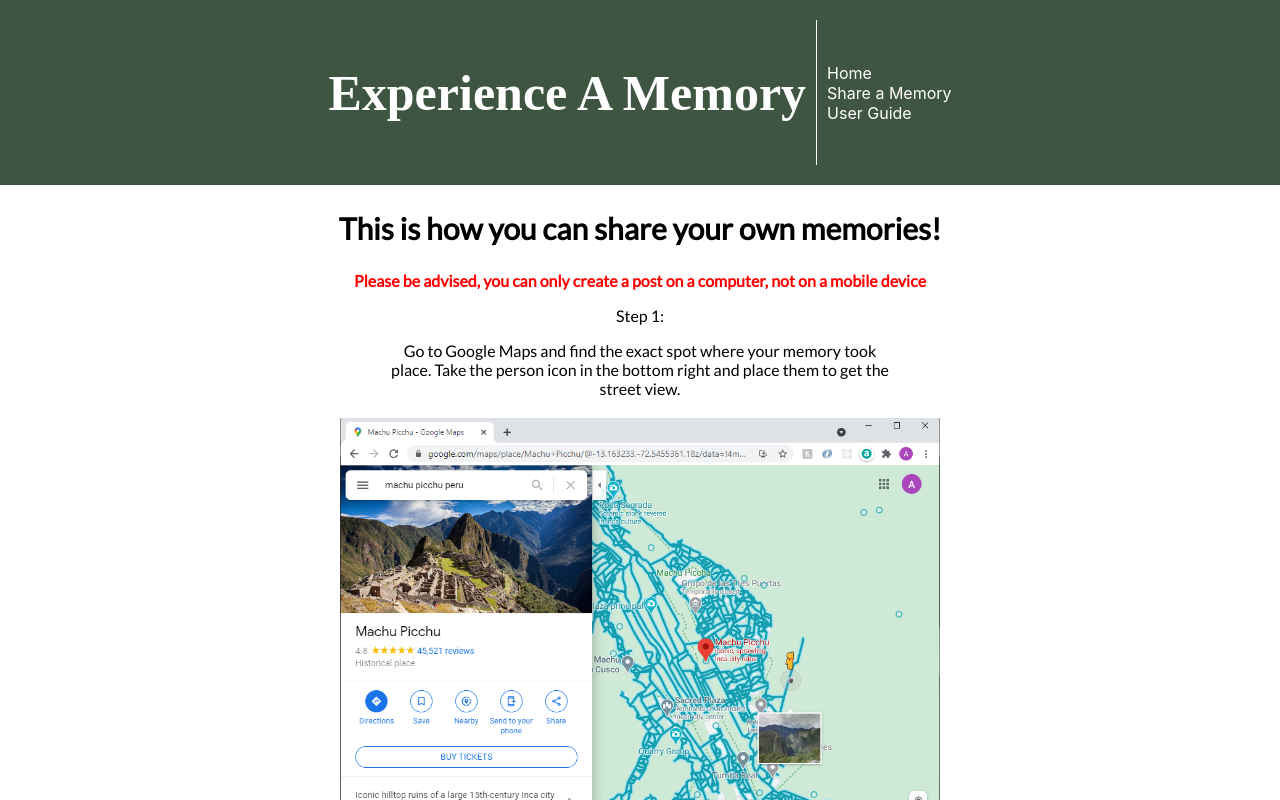
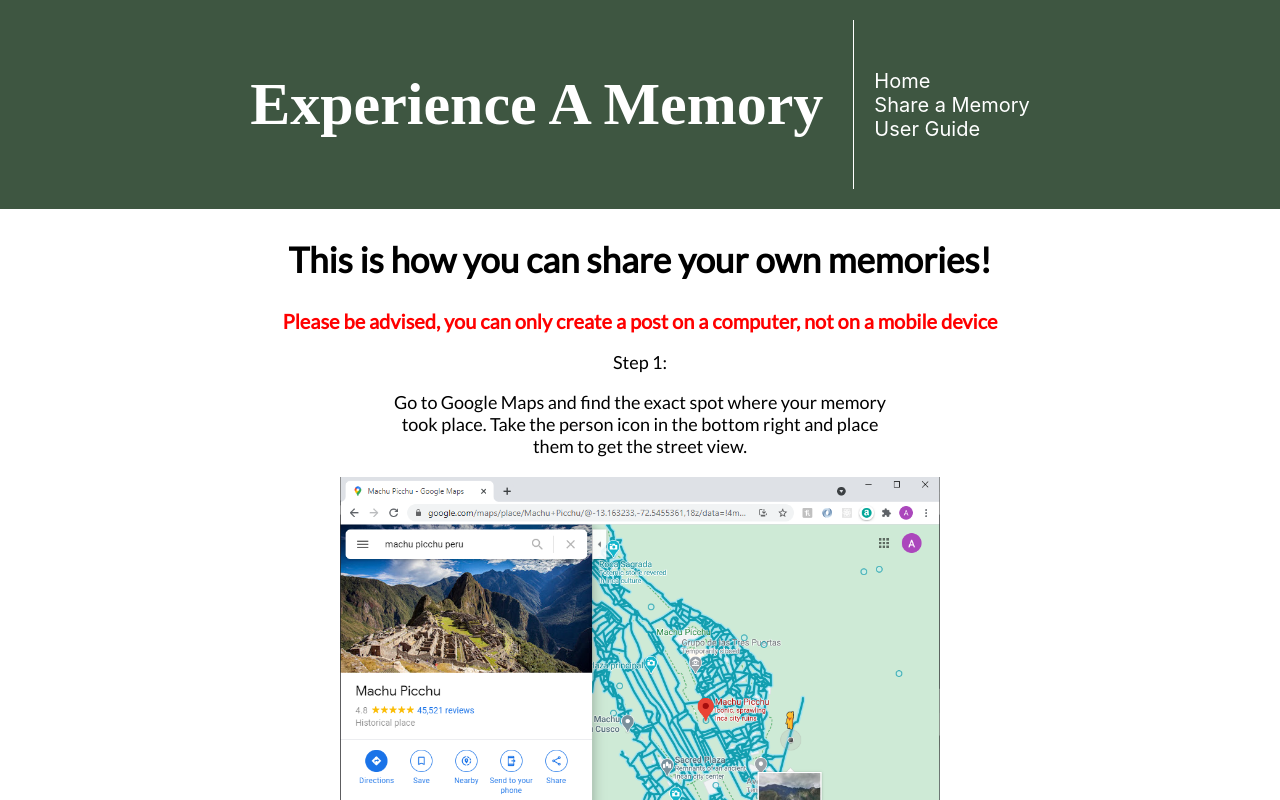
Before and after one commit to amandaphail/VisualizeAMemory, a React (Create React App) app: page /guide in a window 1280 px wide. Shown: the top 800 px of the page. Built offline with nearby package versions, Linux system fonts and the light colour scheme; no server answers; a web font is replaced by a local one.

Commit message:
styling tweaks

```diff
--- a/src/components/Memories.jsx
+++ b/src/components/Memories.jsx
@@ -58,7 +58,7 @@
                 <AccordionDetails>
                     <div id ="right">
                         <iframe src={`${userLink}`} allowfullscreen="" loading="lazy"></iframe>
-                        <p> To become even more immersed, go ahead and switch to full screen view in the Google Map</p>
+                        <p class="instruction">  *To become even more immersed, go ahead and switch to full screen view in the Google Map</p>
                     </div>
                 </AccordionDetails>
             </Accordion>
--- a/src/components/form.css
+++ b/src/components/form.css
@@ -30,7 +30,7 @@
 }
 
 .instruction{
-  font-size: 11px;
+  font-size: 13px;
 }
 
 /* .button {
--- a/src/components/guide.css
+++ b/src/components/guide.css
@@ -1,10 +1,11 @@
 h2 {
-  font-size: 30px;
+  font-size: 35px;
 }
 
 #warning {
   color: red;
   margin: 0;
+  font-size: 20px;
 }
 
 img {
--- a/src/components/memories.css
+++ b/src/components/memories.css
@@ -5,6 +5,10 @@
   justify-content: center;
   align-items: center;
   margin: 50px;
+}
+
+p{
+  font-size: 18px;
 }
 
 #left {
@@ -16,3 +20,7 @@
   height: 450px;
   border: 0;
 }
+
+.instruction{
+  font-size: 11px;
+}
--- a/src/components/memorieslist.css
+++ b/src/components/memorieslist.css
@@ -1,5 +1,5 @@
 #intro {
-  width: 400px;
+  width: 500px;
   margin-top: 50px;
 }
 
@@ -10,3 +10,7 @@
   justify-content: center;
   align-items: center;
 }
+
+h3{
+  font-size:25px;
+}
--- a/src/components/navbar.css
+++ b/src/components/navbar.css
@@ -15,17 +15,20 @@
   align-items: flex-start;
   border-left: 1px solid white;
   padding: 10px;
+  padding-left: 20px;
 }
 
 h1 {
   padding: 10px;
-  font-size: 50px;
+  font-size: 60px;
   text-align:right;
+  margin-right: 20px;
 }
 
 a {
   text-decoration: none;
   color: white;
+  font-size: 20px;
 }
 
 a:visited{
```
Also changed, not shown: src/App.css (line endings or trailing spaces).
